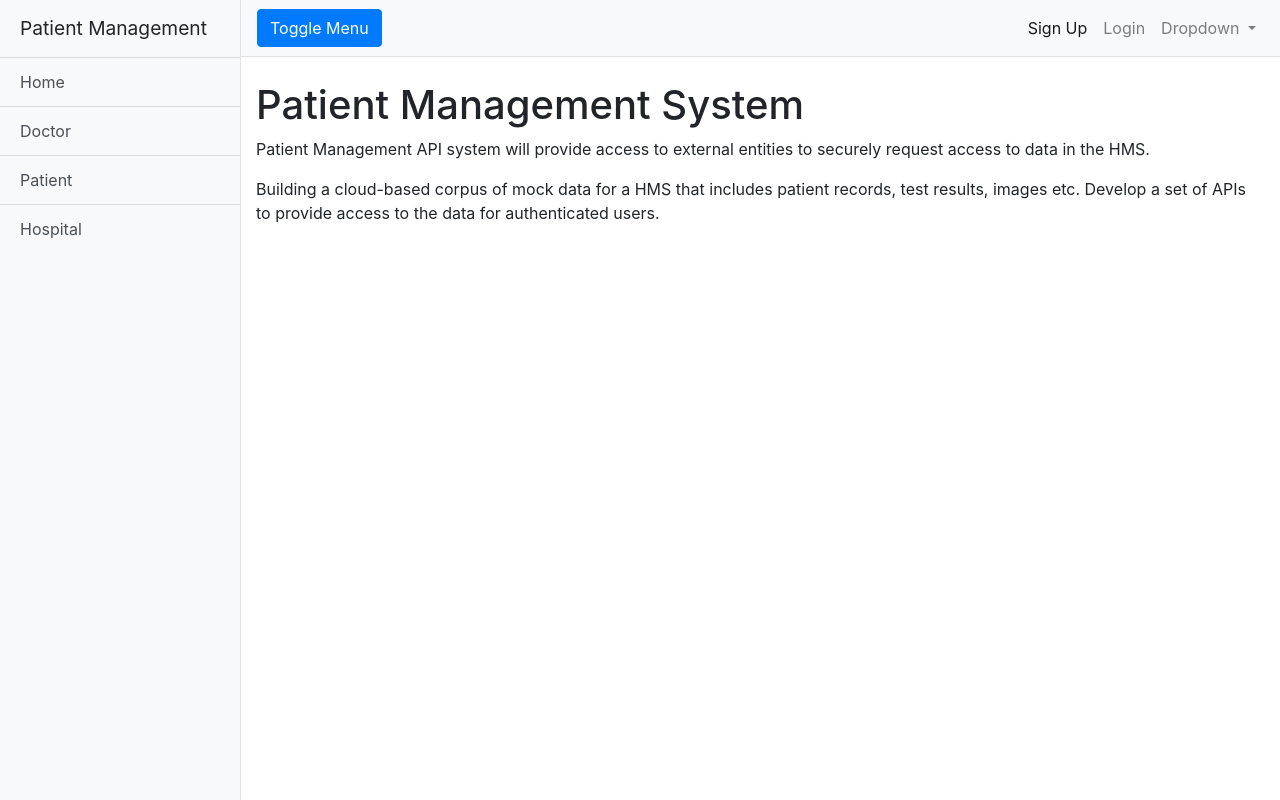
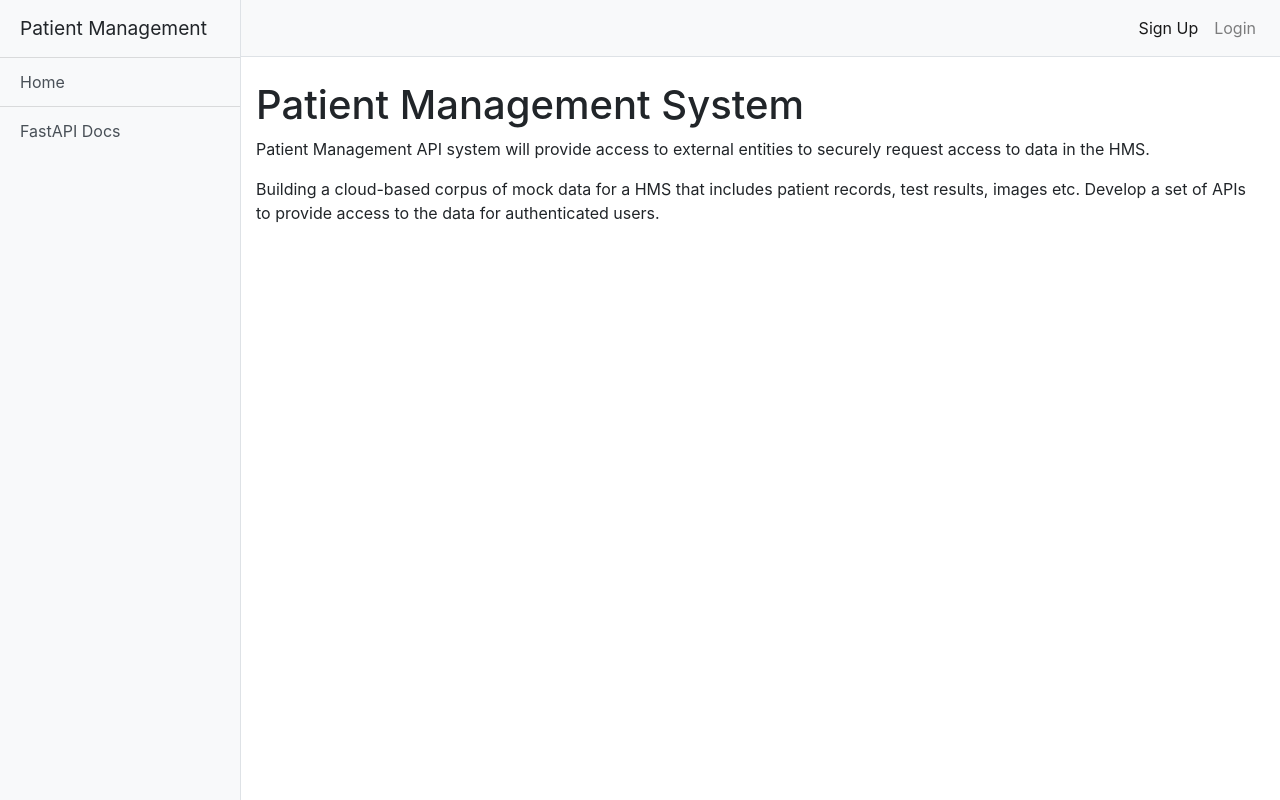
Before and after one commit to meet2712/Patient-Managment, a FastAPI app: page / in a window 1280 px wide. Run offline with FastAPI, Linux system fonts and the light colour scheme; some libraries are stand-ins or nearby versions.

Commit message:
Some Minor Changes in Frontend And Added Description to the Some Modules

```diff
--- a/Templates/index.html
+++ b/Templates/index.html
@@ -27,9 +27,9 @@
       <div class="sidebar-heading">Patient Management</div>
       <div class="list-group list-group-flush">
         <a href="/" class="list-group-item list-group-item-action bg-light">Home</a>
-        <a href="#" class="list-group-item list-group-item-action bg-light">Doctor</a>
-        <a href="#" class="list-group-item list-group-item-action bg-light">Patient</a>
-        <a href="#" class="list-group-item list-group-item-action bg-light">Hospital</a>
+        <a href="/docs" class="list-group-item list-group-item-action bg-light">FastAPI Docs</a>
+<!--        <a href="#" class="list-group-item list-group-item-action bg-light">Patient</a>-->
+<!--        <a href="#" class="list-group-item list-group-item-action bg-light">Hospital</a>-->
       </div>
     </div>
     <!-- /#sidebar-wrapper -->
@@ -38,7 +38,7 @@
     <div id="page-content-wrapper">
 
       <nav class="navbar navbar-expand-lg navbar-light bg-light border-bottom">
-        <button class="btn btn-primary" id="menu-toggle">Toggle Menu</button>
+<!--        <button class="btn btn-primary" id="menu-toggle">Toggle Menu</button>-->
 
         <button class="navbar-toggler" type="button" data-toggle="collapse" data-target="#navbarSupportedContent" aria-controls="navbarSupportedContent" aria-expanded="false" aria-label="Toggle navigation">
           <span class="navbar-toggler-icon"></span>
@@ -47,22 +47,22 @@
         <div class="collapse navbar-collapse" id="navbarSupportedContent">
           <ul class="navbar-nav ml-auto mt-2 mt-lg-0">
             <li class="nav-item active">
-              <a class="nav-link" href="/signup">Sign Up <span class="sr-only">(current)</span></a>
+              <a class="nav-link" href="https://patient-managment-frontend.herokuapp.com/signup">Sign Up <span class="sr-only">(current)</span></a>
             </li>
             <li class="nav-item">
-              <a class="nav-link" href="/login">Login</a>
+              <a class="nav-link" href="https://patient-managment-frontend.herokuapp.com/login">Login</a>
             </li>
             <li class="nav-item dropdown">
-              <a class="nav-link dropdown-toggle" href="#" id="navbarDropdown" role="button" data-toggle="dropdown" aria-haspopup="true" aria-expanded="false">
-                Dropdown
-              </a>
-              <div class="dropdown-menu dropdown-menu-right" aria-labelledby="navbarDropdown">
-                <a class="dropdown-item" href="#">Home</a>
-                <a class="dropdown-item" href="#">About</a>
-                <a class="dropdown-item" href="#">Contact</a>
-                <div class="dropdown-divider"></div>
-                <a class="dropdown-item" href="#">Profile</a>
-              </div>
+<!--              <a class="nav-link dropdown-toggle" href="#" id="navbarDropdown" role="button" data-toggle="dropdown" aria-haspopup="true" aria-expanded="false">-->
+<!--                Dropdown-->
+<!--              </a>-->
+<!--              <div class="dropdown-menu dropdown-menu-right" aria-labelledby="navbarDropdown">-->
+<!--                <a class="dropdown-item" href="#">Home</a>-->
+<!--                <a class="dropdown-item" href="#">About</a>-->
+<!--                <a class="dropdown-item" href="#">Contact</a>-->
+<!--                <div class="dropdown-divider"></div>-->
+<!--                <a class="dropdown-item" href="#">Profile</a>-->
+<!--              </div>-->
             </li>
           </ul>
         </div>
--- a/app.py
+++ b/app.py
@@ -17,12 +17,26 @@ from fastapi import *
 from fastapi.responses import FileResponse
 
 
-app = FastAPI(template_folder='Templates/')
+
+tags_metadata = [
+    {
+        "name": "Create Users",
+        "description": "Using this API, a new User would be able to register itself to use the API",
+    },
+    {
+        "name": "Token Generation",
+        "description": "Registered Users can Generate a Token to access the API"
+    }
+]
+
+app = FastAPI(
+    openapi_tags=tags_metadata,
+    title = "Patient Management API",
+    description = "Patient Management API system will provide access to external entities to securely request access to data in the HMS. Building a cloud-based corpus of mock data for a HMS that includes patient records, test results, images etc. Develop a set of APIs to provide access to the data for authenticated users.",
+    template_folder='Templates/')
 templates = Jinja2Templates(directory="Templates/")
 app.mount("/static", StaticFiles(directory="./static"), name="static")
 app.mount("/Templates", StaticFiles(directory="./Templates"), name="Templates")
-
-
 
 
 @app.get('/', response_class=HTMLResponse)
@@ -71,7 +85,7 @@ async def authenticate_user(username: str, password: str):
         return False
     return user
 
-@app.post('/token')
+@app.post('/token', tags=["Token Generation"])
 async def generate_token(form_data: OAuth2PasswordRequestForm = Depends()):
     user = await authenticate_user(form_data.username, form_data.password)
 
@@ -103,7 +117,7 @@ async def get_current_user(token: str = Depends(oauth2_scheme)):
     return await User_Pydantic.from_tortoise_orm(user)
 
 
-@app.post('/users', response_model=User_Pydantic)
+@app.post('/users', tags=["Create Users"], response_model=User_Pydantic)
 async def create_user(name,username,password,usertype):
     user_obj = User(name = name, username=username, password_hash=bcrypt.hash(password), usertype= usertype)
     await user_obj.save()
```
